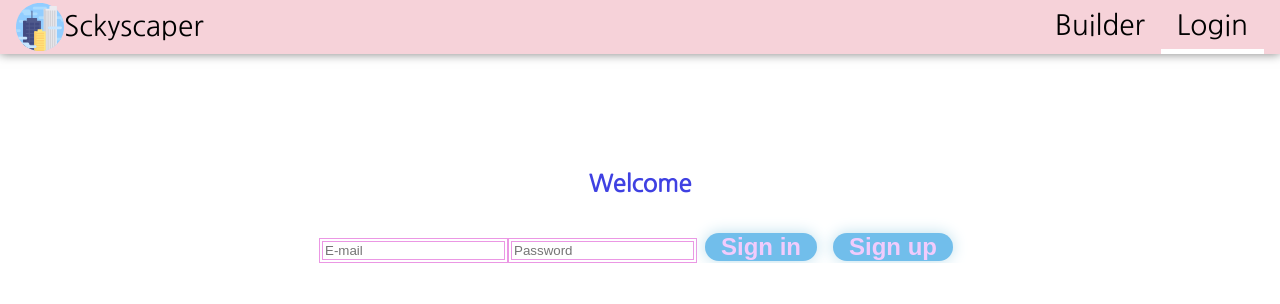
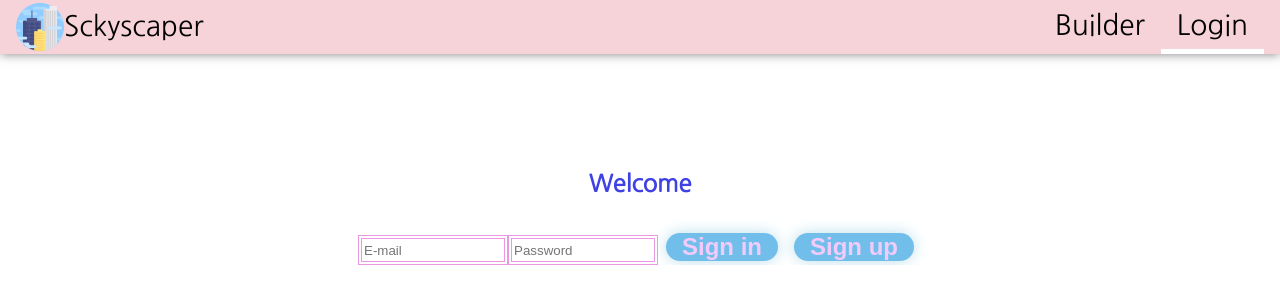
Before and after one commit to soltonbekov-aiymkyz/builder, a React (Create React App) app: page /auth in a window 1280 px wide. Shown: the top 304 px of the page. Built offline with nearby package versions, Linux system fonts and the light colour scheme.

Commit message:
added some changes

```diff
--- a/src/components/Auth/Auth.module.css
+++ b/src/components/Auth/Auth.module.css
@@ -10,4 +10,6 @@
 }
 input{
  border: rgb(235, 151, 228) 4px double;
+ width: 150px;
+ height: 30px;
 }
```
